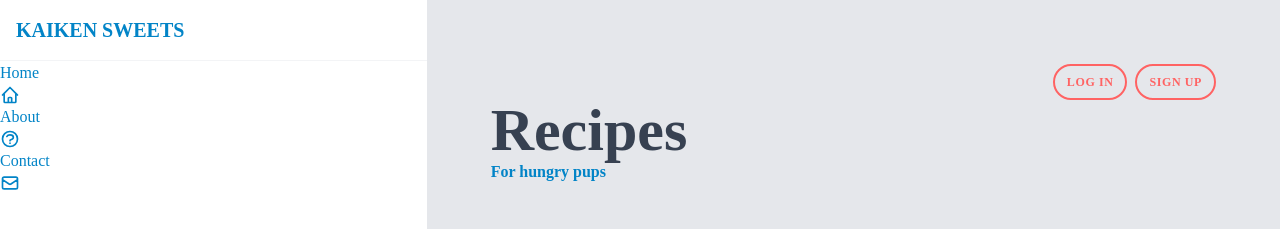
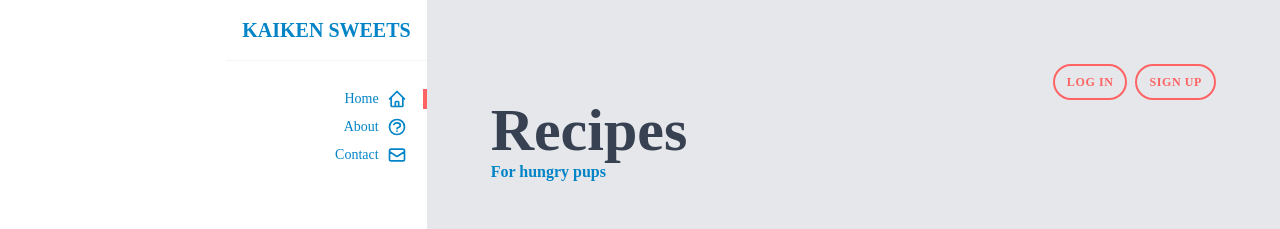
Before and after one commit to AnnaSak7/tailwind-exercise01, a website: page src/index.html in a window 1280 px wide. Shown: the top 229 px of the page. Drawn offline with Linux system fonts and the light colour scheme; a web font is replaced by a local one.

Commit message:
fix nav sidebar

```diff
--- a/src/index.html
+++ b/src/index.html
@@ -9,21 +9,26 @@
 </head>
 <body class="text-sky-600 font-body">
     <div class="grid md:grid-cols-3">
-        <div class="md:col-span-1">
-            <nav>
+        <div class="md:col-span-1 md:flex md:justify-end">
+            <nav class="text-right">
                 <div>
                     <h1 class="font-bold uppercase p-4 border-b border-gray-100">
                         <a href="/" class="hover:text-sky-300  md:text-xl">Kaiken Sweets</a>
                     </h1>
                 </div>
-                <ul>
-                    <li><a href="/"><span>Home</span>
-                        <svg class="w-5" fill="none" stroke="currentColor" viewBox="0 0 24 24" xmlns="http://www.w3.org/2000/svg"><path stroke-linecap="round" stroke-linejoin="round" stroke-width="2" d="M3 12l2-2m0 0l7-7 7 7M5 10v10a1 1 0 001 1h3m10-11l2 2m-2-2v10a1 1 0 01-1 1h-3m-6 0a1 1 0 001-1v-4a1 1 0 011-1h2a1 1 0 011 1v4a1 1 0 001 1m-6 0h6"></path></svg>
-                    </a></li>
-                    <li><a href="/"><span>About</span>
-                        <svg class="w-5" fill="none" stroke="currentColor" viewBox="0 0 24 24" xmlns="http://www.w3.org/2000/svg"><path stroke-linecap="round" stroke-linejoin="round" stroke-width="2" d="M8.228 9c.549-1.165 2.03-2 3.772-2 2.21 0 4 1.343 4 3 0 1.4-1.278 2.575-3.006 2.907-.542.104-.994.54-.994 1.093m0 3h.01M21 12a9 9 0 11-18 0 9 9 0 0118 0z"></path></svg></a></li>
-                    <li><a href="/"><span>Contact</span>
-                        <svg class="w-5" fill="none" stroke="currentColor" viewBox="0 0 24 24" xmlns="http://www.w3.org/2000/svg"><path stroke-linecap="round" stroke-linejoin="round" stroke-width="2" d="M3 8l7.89 5.26a2 2 0 002.22 0L21 8M5 19h14a2 2 0 002-2V7a2 2 0 00-2-2H5a2 2 0 00-2 2v10a2 2 0 002 2z"></path></svg></a></li>
+                <ul class="text-sm mt-6">
+                    <li class="py-1">
+                        <a href="/" class="px-4 flex justify-end border-r-4 border-primary">
+                        <span>Home</span>
+                        <svg class="w-5 ml-2" fill="none" stroke="currentColor" viewBox="0 0 24 24" xmlns="http://www.w3.org/2000/svg"><path stroke-linecap="round" stroke-linejoin="round" stroke-width="2" d="M3 12l2-2m0 0l7-7 7 7M5 10v10a1 1 0 001 1h3m10-11l2 2m-2-2v10a1 1 0 01-1 1h-3m-6 0a1 1 0 001-1v-4a1 1 0 011-1h2a1 1 0 011 1v4a1 1 0 001 1m-6 0h6"></path></svg>
+                    </a>
+                </li>
+                    <li class="py-1"><a href="/" class="px-4 flex justify-end border-r-4 border-white">
+                        <span>About</span>
+                        <svg class="w-5 ml-2" fill="none" stroke="currentColor" viewBox="0 0 24 24" xmlns="http://www.w3.org/2000/svg"><path stroke-linecap="round" stroke-linejoin="round" stroke-width="2" d="M8.228 9c.549-1.165 2.03-2 3.772-2 2.21 0 4 1.343 4 3 0 1.4-1.278 2.575-3.006 2.907-.542.104-.994.54-.994 1.093m0 3h.01M21 12a9 9 0 11-18 0 9 9 0 0118 0z"></path></svg></a></li>
+                    <li class="py-1"><a href="/" class="px-4 flex justify-end border-r-4 border-white">
+                        <span>Contact</span>
+                        <svg class="w-5 ml-2" fill="none" stroke="currentColor" viewBox="0 0 24 24" xmlns="http://www.w3.org/2000/svg"><path stroke-linecap="round" stroke-linejoin="round" stroke-width="2" d="M3 8l7.89 5.26a2 2 0 002.22 0L21 8M5 19h14a2 2 0 002-2V7a2 2 0 00-2-2H5a2 2 0 00-2 2v10a2 2 0 002 2z"></path></svg></a></li>
                 </ul>
             </nav>
         </div>
```
Also changed, not shown: dist/styles.css.
